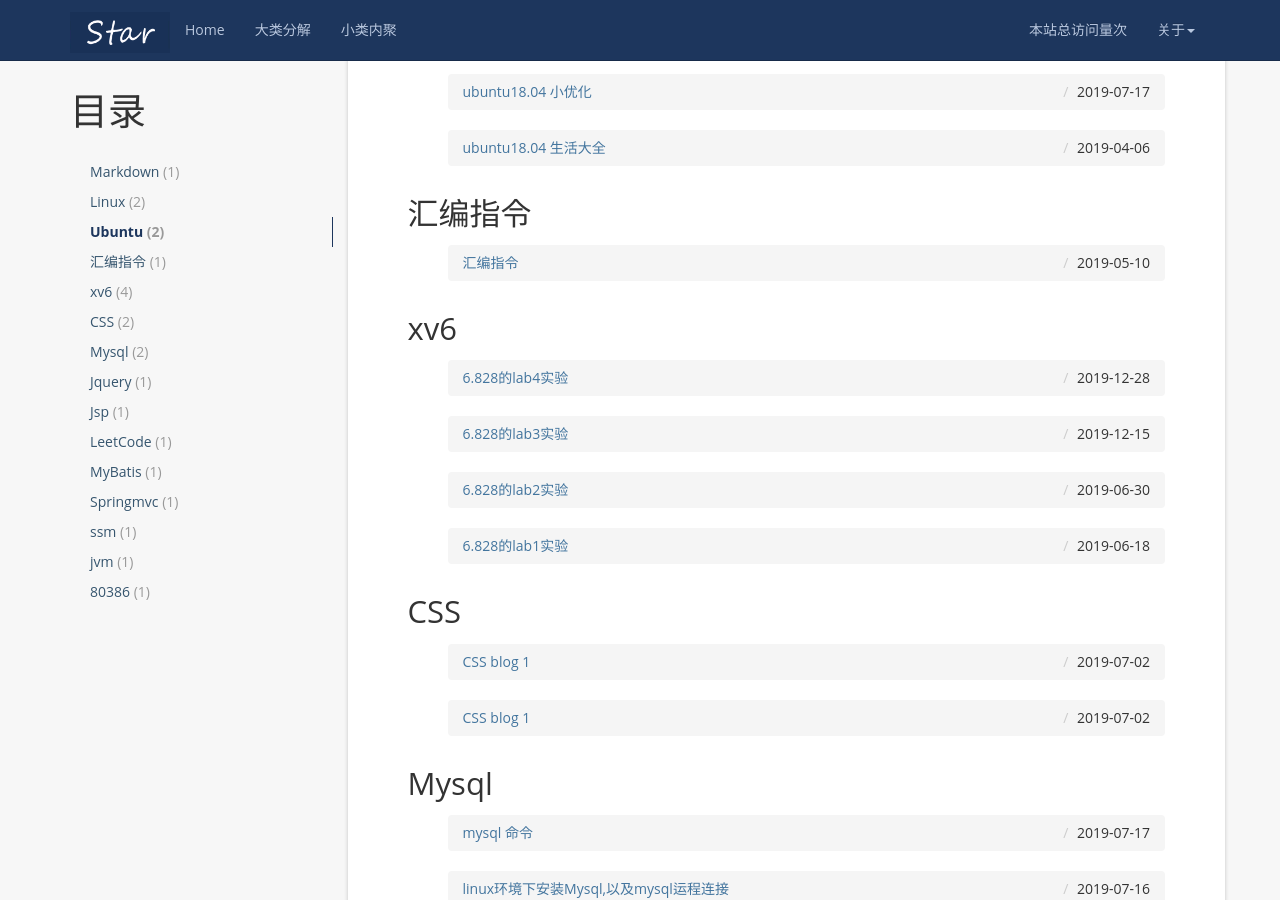
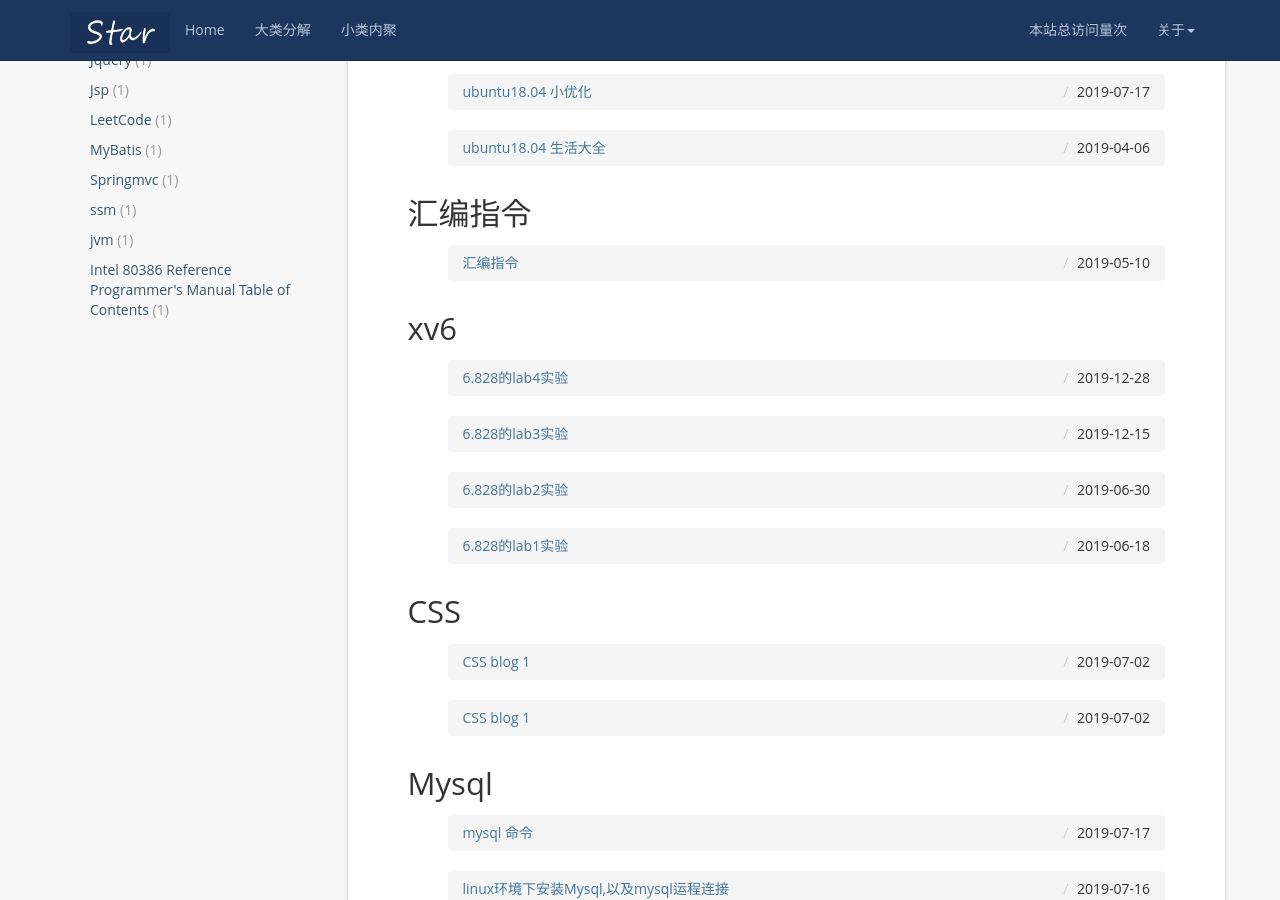
Before and after one commit to mayunmeiyouming/blog, a Jekyll site: the page built from tag/index.html, in a window 1280 px wide and 900 px high, scrolled down 639 px. Built offline with Jekyll 4.4.1, drawn with Linux system fonts in a browser that asks for light colours; nearby versions of some CDN libraries; comment, search, counter and statistics services are not loaded; some of the changed text lies outside the part shown.

Commit message:
2019-12-30-7

```diff
--- a/_posts/2019-12-29-Multitasking.md
+++ b/_posts/2019-12-29-Multitasking.md
@@ -3,7 +3,7 @@ layout: post
 title:  "Multitasking"
 date:   2019-12-29 13:45:01 +0800
 categories: Assembly
-tag: 80386
+tag: Intel 80386 Reference Programmer's Manual Table of Contents
 ---
 
 * content
```
